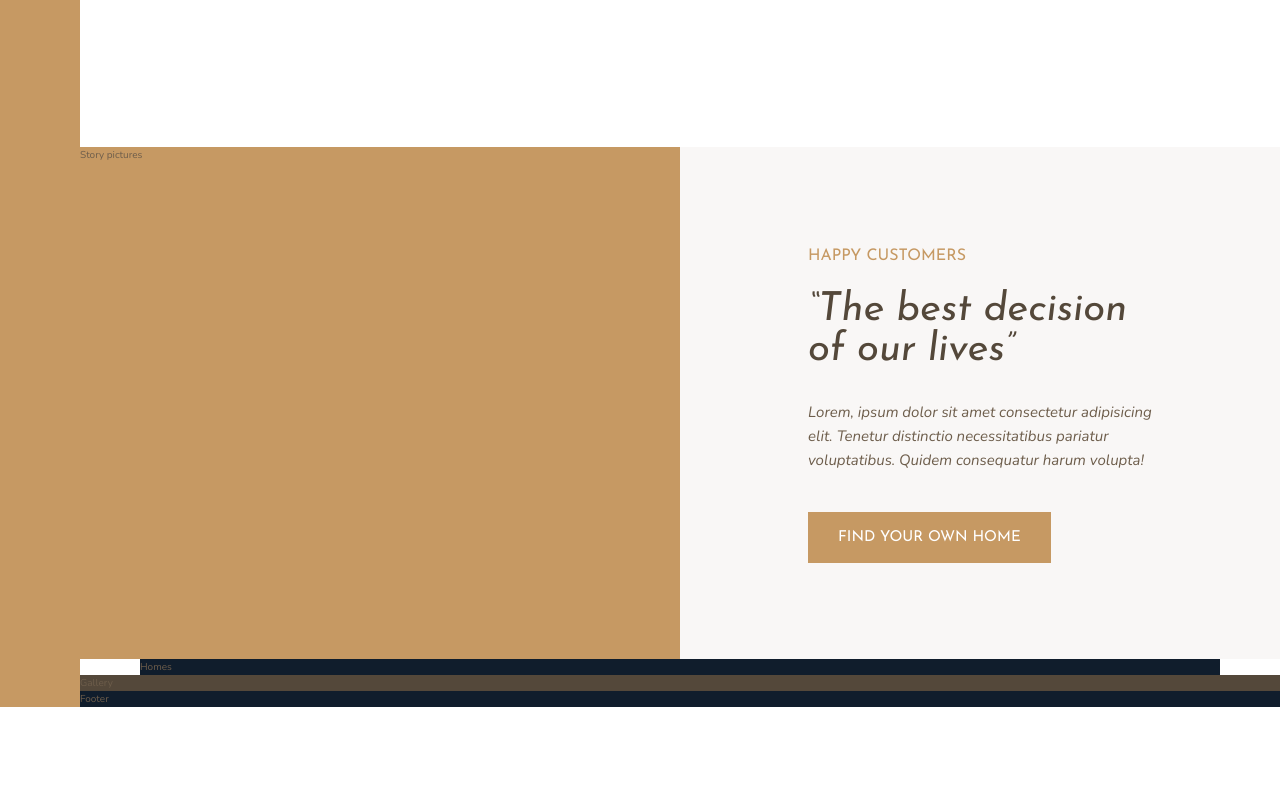
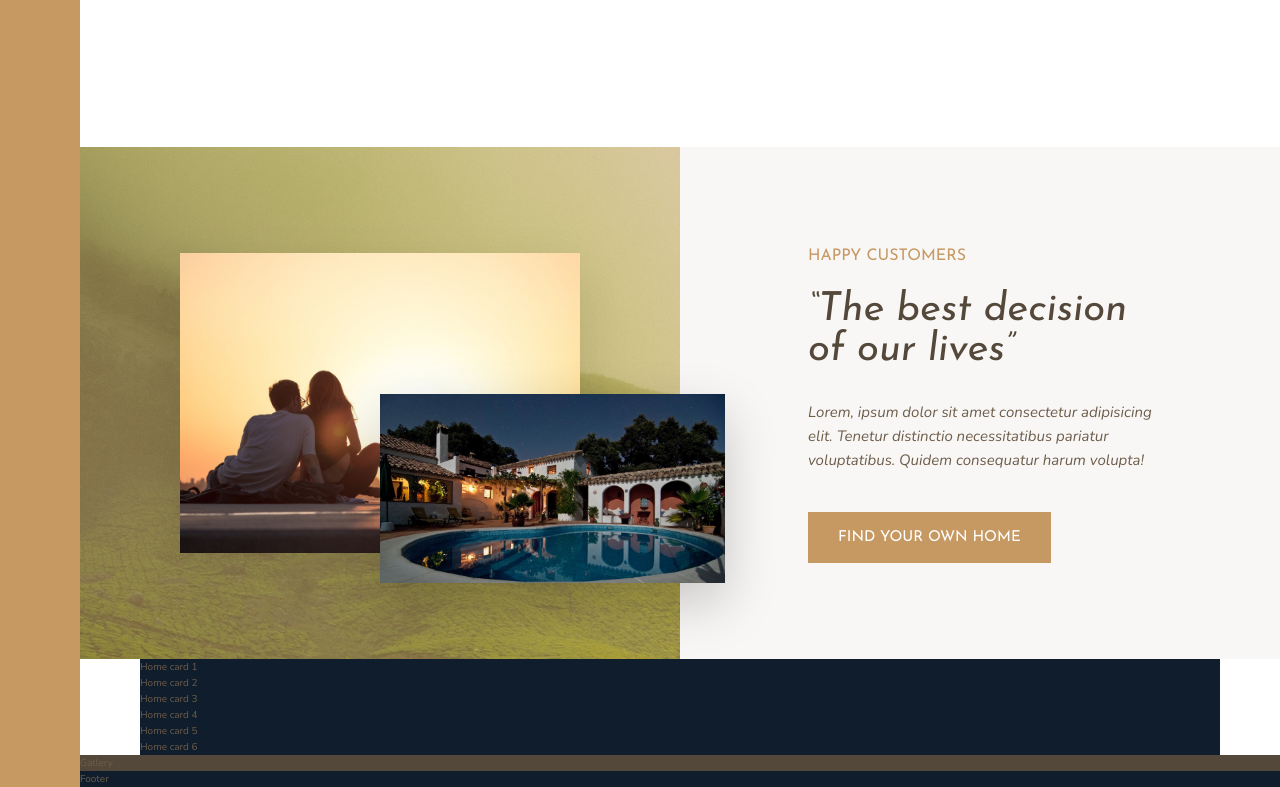
Before and after one commit to ESSODillon/Nexter, a website: page index.html in a window 1280 px wide. Shown: the part 1161-1948 px from the top of the page. Before the commit the page ends 1868 px from the top, so only its background shows below. Drawn offline with nearby package versions, Linux system fonts and the light colour scheme.

Commit message:
Final story section update

```diff
--- a/index.html
+++ b/index.html
@@ -72,7 +72,8 @@
         </section>
 
         <div class="story__pictures">
-            Story pictures
+            <img src="img/story-1.jpeg" alt="Couple with new house" class="story__img--1">
+            <img src="img/story-2.jpeg" alt="New house" class="story__img--2">
         </div>
 
         <div class="story__content">
@@ -83,7 +84,12 @@
         </div>
 
         <section class="homes">
-            Homes
+            <div class="home">Home card 1</div>
+            <div class="home">Home card 2</div>
+            <div class="home">Home card 3</div>
+            <div class="home">Home card 4</div>
+            <div class="home">Home card 5</div>
+            <div class="home">Home card 6</div>
         </section>
 
         <section class="gallery">
--- a/sass/_story.scss
+++ b/sass/_story.scss
@@ -2,6 +2,31 @@
   &__pictures {
     background-color: $color-primary;
     grid-column: full-start / col-end 4;
+    background-image: linear-gradient(
+        rgba($color-primary, 0.5),
+        rgba($color-primary, 0.5)
+      ),
+      url(../img/back.jpg);
+
+    display: grid;
+    grid-template-rows: repeat(6, 1fr);
+    grid-template-columns: repeat(6, 1fr);
+    align-items: center;
+  }
+
+  &__img--1 {
+    width: 100%;
+    grid-row: 2 / 6;
+    grid-column: 2 / 6;
+    box-shadow: 0 2rem 5rem rgba(#000, 0.1);
+  }
+
+  &__img--2 {
+    width: 115%;
+    grid-row: 4 / 6;
+    grid-column: 4 / 7;
+    z-index: 20;
+    box-shadow: 0 2rem 5rem rgba(#000, 0.2);
   }
 
   &__content {
```
Also changed, not shown: css/style.css.
